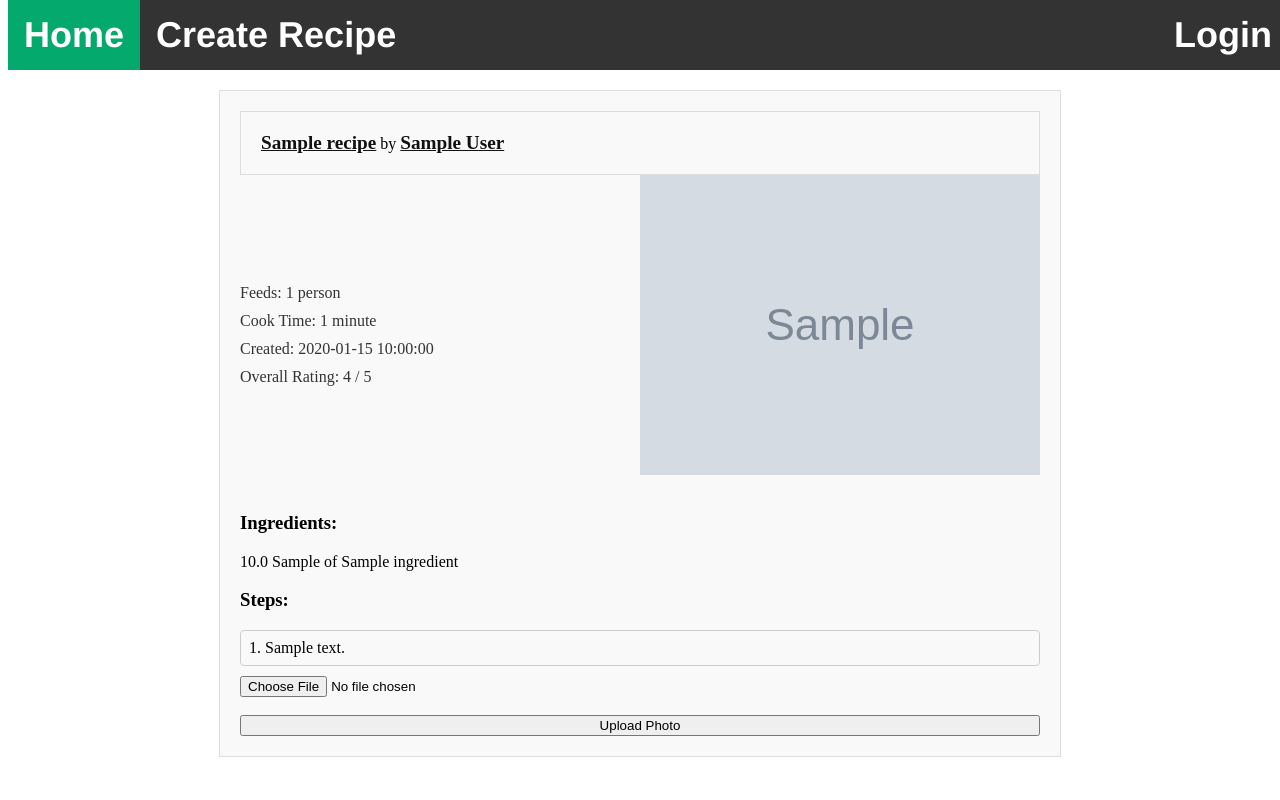
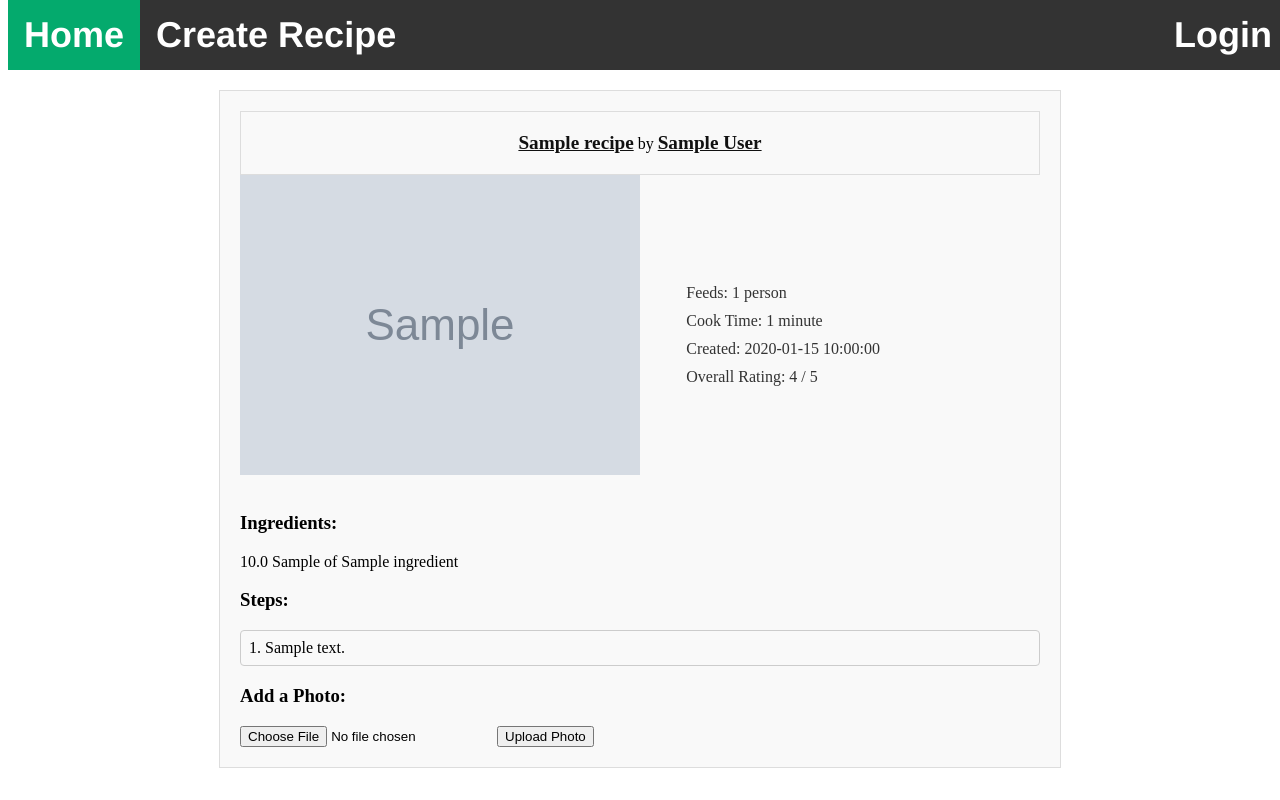
Before and after one commit to braydenhand/recipe-app, a Flask app: page /recipe/1 in a window 1280 px wide. Run offline with Flask 3, Linux system fonts and the light colour scheme; tables that the repository leaves empty hold one stand-in row (values such as "Sample post"); grey boxes marked "Sample" are stand-in pictures.

Commit message:
flipped the positioning of recipe view

```diff
--- a/recipe/static/recipe.css
+++ b/recipe/static/recipe.css
@@ -99,6 +99,7 @@ header {
   display: flex;
   align-items: center;
   justify-content: space-between;
+  padding-right: 20%;
 }
 .flex-container3 {
   display: flex;
@@ -311,7 +312,9 @@ img {
   font-size: 1.2em;
   font-weight: bold;
 }
-
+#recipehead {
+  text-align: center;
+}
 
 
 
--- a/recipe/templates/recipe_template.html
+++ b/recipe/templates/recipe_template.html
@@ -11,7 +11,7 @@
     </form>
     {% endif %}
 
-    <div class="recipe header">
+    <div class="recipe header" id="recipehead">
       <a href="{{ url_for('main.recipe', recipe_id=recipe.id) }}">{{recipe.name}}</a>
       by
       <a href="{{ url_for('main.profile', user_id=recipe.user.id) }}">
@@ -19,6 +19,17 @@
     </div>
 
     <span class="flex-container2">
+      <span>
+        {% if recipe.photos %}
+        <div>
+          {% for photo in recipe.photos %}
+          <img class=recipe-image
+            src="{{ url_for('static', filename='photos/photo-' ~ photo.id ~ '.' ~ photo.file_extension) }}" alt="photo">
+          {% endfor %}
+        </div>
+        {% endif %}
+
+      </span>
       <span class="details">
 
 
@@ -70,17 +81,7 @@
         </div>
         {% endif %}
       </span>
-      <span>
-        {% if recipe.photos %}
-        <div>
-          {% for photo in recipe.photos %}
-          <img class=recipe-image
-            src="{{ url_for('static', filename='photos/photo-' ~ photo.id ~ '.' ~ photo.file_extension) }}" alt="photo">
-          {% endfor %}
-        </div>
-        {% endif %}
 
-      </span>
     </span>
   </div>
   <br>
@@ -99,13 +100,14 @@
   </div>
 
 
-
+  <h3 id="photoHeader">Add a Photo:</h3>
   <div>
     <form action="{{ url_for('main.upload_photo', recipe_id=recipe.id) }}" method="post" enctype="multipart/form-data">
+      <div>
       <input type="file" name="photo" accept="image/jpeg,image/png" required>
+      <input type="submit" id="photosubmit" value="Upload Photo">
       <input type="hidden" name="recipe_id" value="{{ recipe.id }}">
-      <br>
-      <input type="submit" value="Upload Photo">
+    </div>
     </form>
   </div>
 </div>
```
